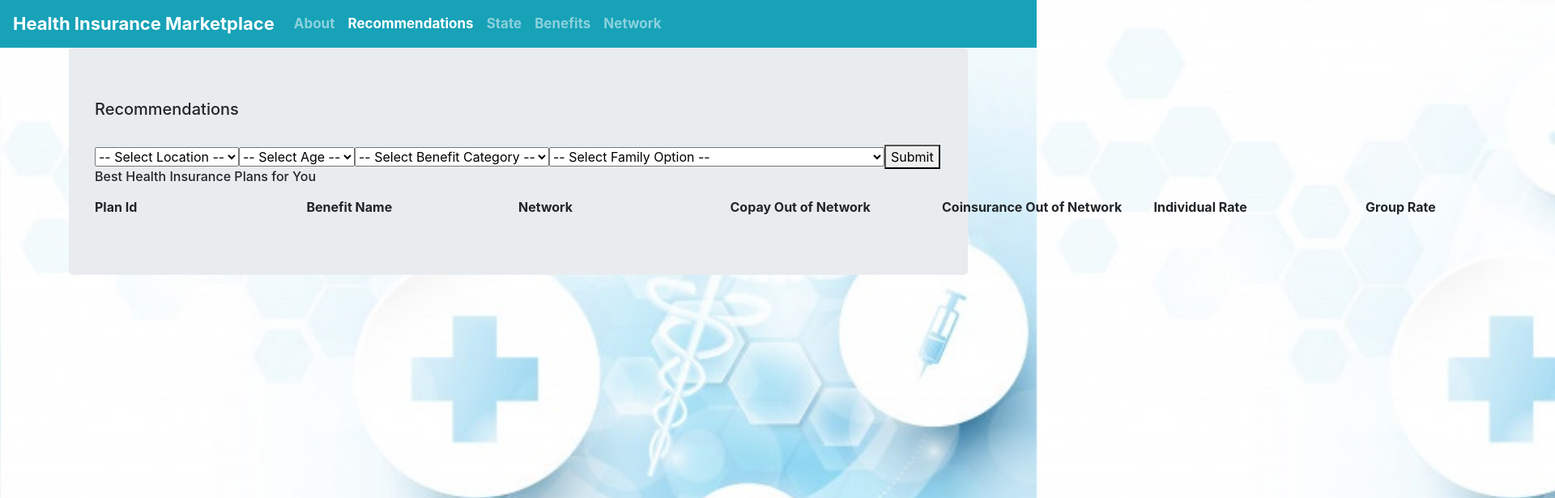
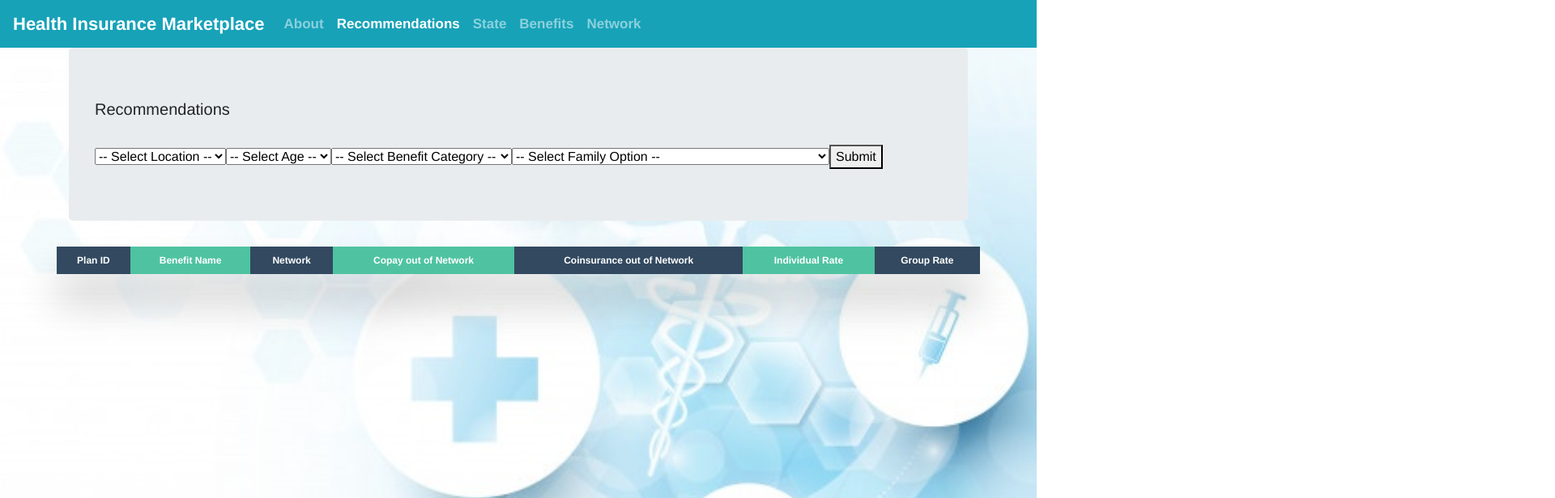
Before and after one commit to ptvu281/cis550-group2, a React (Create React App) app in the folder client/: page /recommendations in a window 1280 px wide. Shown: the top 616 px of the page at 81% size, 1920 px wide, since content can reach past the window. Built offline with nearby package versions, Linux system fonts and the light colour scheme.

Commit message:
CSS table
Add CSS to pretty up tables

```diff
--- a/client/src/components/Recommendations.js
+++ b/client/src/components/Recommendations.js
@@ -14,7 +14,7 @@ export default class Recommendations extends React.Component {
 		"RI", "SC", "SD", "TN", "TX", "UT", "VA", "VT", "WA", "WI", "WV","WY"];
 		let locationDivs = locationList.map((locationObj, i) => <option key={i} value={locationObj}>{locationObj}</option>);
 
-		let ageList = ["0-20", "21 and over", "Family option"];
+		let ageList = ["0-20", "21 and over"];
 		let ageDivs = ageList.map((ageObj, i) => <option key={i} value={ageObj}>{ageObj}</option>);
 
 		let benefitsList = ['Dental - Adult', 'Dental - Child', 'Dental - General',
@@ -135,24 +135,30 @@ export default class Recommendations extends React.Component {
 
 			    			<button id="submitMovieBtn" className="submit-btn" onClick={this.submitSearch}>Submit</button>
 			    		</div>
-			    		<div className="header-container">
-			    			<div className="h6">Best Health Insurance Plans for You</div>
-			    			<div className="headers">
-			    				<div className="header"><strong>Plan Id</strong></div>
-					            <div className="header"><strong>Benefit Name</strong></div>
-					            <div className="header"><strong>Network</strong></div>
-								<div className="header"><strong>Copay Out of Network</strong></div>
-								<div className="header"><strong>Coinsurance Out of Network</strong></div>
-								<div className="header"><strong>Individual Rate</strong></div>
-								<div className="header"><strong>Group Rate</strong></div>
-			    			</div>
-			    		</div>
-			    		<div className="results-container" id="results">
-			    			{this.state.recList}
-			    		</div>
+
 			    	</div>
 			    </div>
+
+					<div class="table-wrapper">
+							<table class="fl-table">
+									<thead>
+									<tr>
+											<th>Plan ID</th>
+											<th>Benefit Name</th>
+											<th>Network</th>
+											<th>Copay out of Network</th>
+											<th>Coinsurance out of Network</th>
+											<th>Individual Rate</th>
+											<th>Group Rate</th>
+									</tr>
+									</thead>
+									<tbody>
+									{this.state.recList}
+									</tbody>
+							</table>
+					</div>
 		    </div>
+
 		);
 	}
 }
--- a/client/src/components/RecommendationsRow.js
+++ b/client/src/components/RecommendationsRow.js
@@ -8,15 +8,15 @@ export default class RecommendationsRow extends React.Component {
 
 	render() {
 		return (
-			<div className="recResults">
-				<div className="plan-id">{this.props.planid}</div>
-				<div className="benefit">{this.props.benefit}</div>
-				<div className="network">{this.props.network}</div>
-				<div className="copayoon">{this.props.copayoon}</div>
-				<div className="coinsoon">{this.props.coinsoon}</div>
-				<div className="indv-rate">{this.props.indvrate}</div>
-				<div className="group-rate">{this.props.grouprate}</div>
-			</div>
+			<tr>
+					<td>{this.props.planid}</td>
+					<td>{this.props.benefit}</td>
+					<td>{this.props.network}</td>
+					<td>{this.props.copayoon}</td>
+					<td>{this.props.coinsoon}</td>
+					<td>{this.props.indvrate}</td>
+					<td>{this.props.grouprate}</td>
+			</tr>
 		);
 	}
 }
--- a/client/src/style/Recommendations.css
+++ b/client/src/style/Recommendations.css
@@ -14,3 +14,131 @@
 .recResults .planid, .recResults .benefit, .recResults .issuer, .recResults .network, .recResults .copayoon, .recResults .coinsoon, .recResults .indvrate, .recResults .grouprate, .headers .header {
   flex: 1 0 25%;
 }
+
+*{
+    box-sizing: border-box;
+    -webkit-box-sizing: border-box;
+    -moz-box-sizing: border-box;
+}
+body{
+    font-family: Helvetica;
+    -webkit-font-smoothing: antialiased;
+}
+h2{
+    text-align: center;
+    font-size: 18px;
+    text-transform: uppercase;
+    letter-spacing: 1px;
+    color: white;
+    padding: 30px 0;
+}
+
+/* Table Styles */
+
+.table-wrapper{
+    margin: 10px 70px 70px;
+    box-shadow: 0px 35px 50px rgba( 0, 0, 0, 0.2 );
+}
+
+.fl-table {
+    border-radius: 5px;
+    font-size: 12px;
+    font-weight: normal;
+    border: none;
+    border-collapse: collapse;
+    width: 100%;
+    max-width: 100%;
+    white-space: nowrap;
+    background-color: white;
+}
+
+.fl-table td, .fl-table th {
+    text-align: center;
+    padding: 8px;
+}
+
+.fl-table td {
+    border-right: 1px solid #f8f8f8;
+    font-size: 12px;
+}
+
+.fl-table thead th {
+    color: #ffffff;
+    background: #4FC3A1;
+}
+
+
+.fl-table thead th:nth-child(odd) {
+    color: #ffffff;
+    background: #324960;
+}
+
+.fl-table tr:nth-child(even) {
+    background: #F8F8F8;
+}
+
+/* Responsive */
+
+@media (max-width: 767px) {
+    .fl-table {
+        display: block;
+        width: 100%;
+    }
+    .table-wrapper:before{
+        content: "Scroll horizontally >";
+        display: block;
+        text-align: right;
+        font-size: 11px;
+        color: white;
+        padding: 0 0 10px;
+    }
+    .fl-table thead, .fl-table tbody, .fl-table thead th {
+        display: block;
+    }
+    .fl-table thead th:last-child{
+        border-bottom: none;
+    }
+    .fl-table thead {
+        float: left;
+    }
+    .fl-table tbody {
+        width: auto;
+        position: relative;
+        overflow-x: auto;
+    }
+    .fl-table td, .fl-table th {
+        padding: 20px .625em .625em .625em;
+        height: 60px;
+        vertical-align: middle;
+        box-sizing: border-box;
+        overflow-x: hidden;
+        overflow-y: auto;
+        width: 120px;
+        font-size: 13px;
+        text-overflow: ellipsis;
+    }
+    .fl-table thead th {
+        text-align: left;
+        border-bottom: 1px solid #f7f7f9;
+    }
+    .fl-table tbody tr {
+        display: table-cell;
+    }
+    .fl-table tbody tr:nth-child(odd) {
+        background: none;
+    }
+    .fl-table tr:nth-child(even) {
+        background: transparent;
+    }
+    .fl-table tr td:nth-child(odd) {
+        background: #F8F8F8;
+        border-right: 1px solid #E6E4E4;
+    }
+    .fl-table tr td:nth-child(even) {
+        border-right: 1px solid #E6E4E4;
+    }
+    .fl-table tbody td {
+        display: block;
+        text-align: center;
+    }
+}
```
Also changed, not shown: 2 other files (tests, documents, lock files or other folders).
